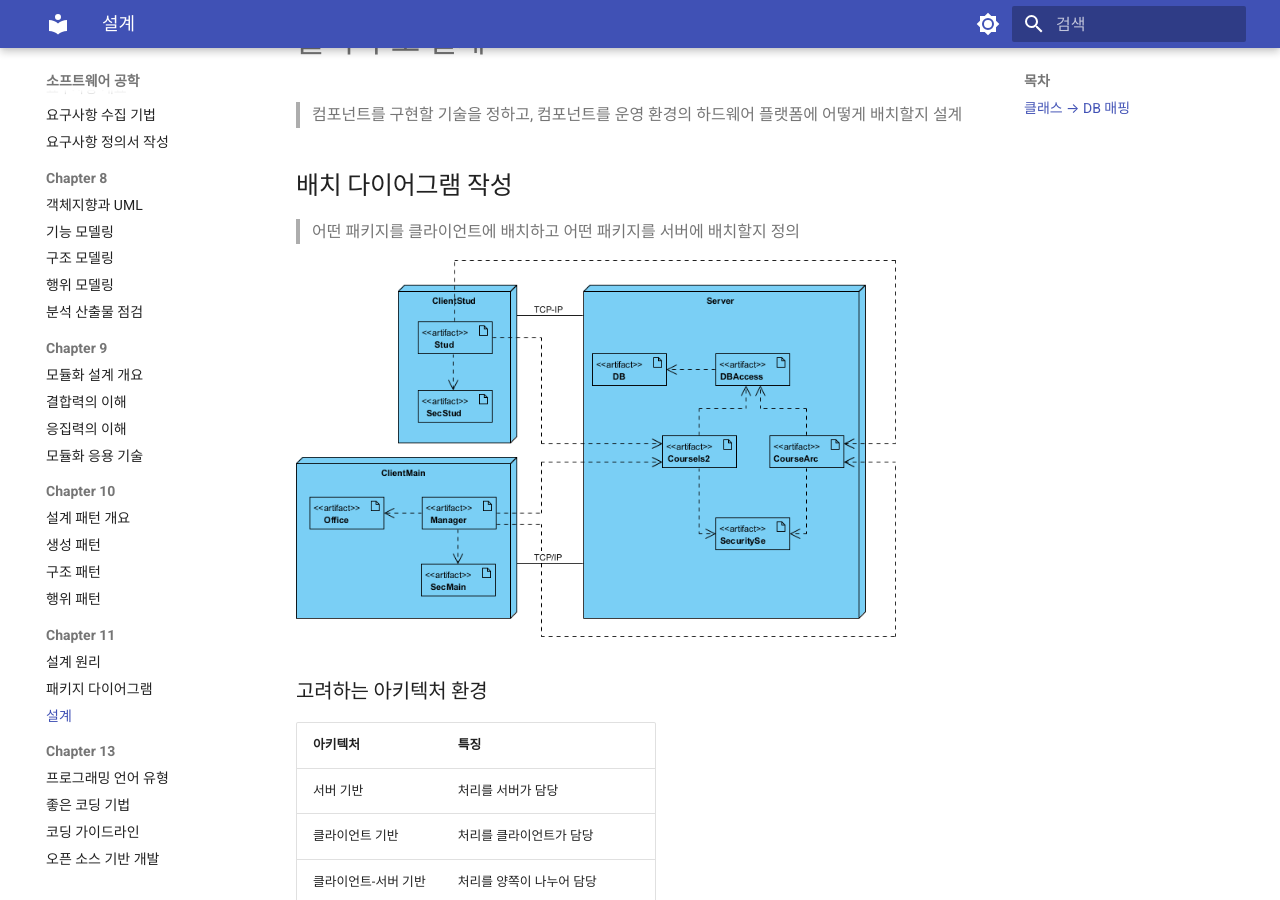
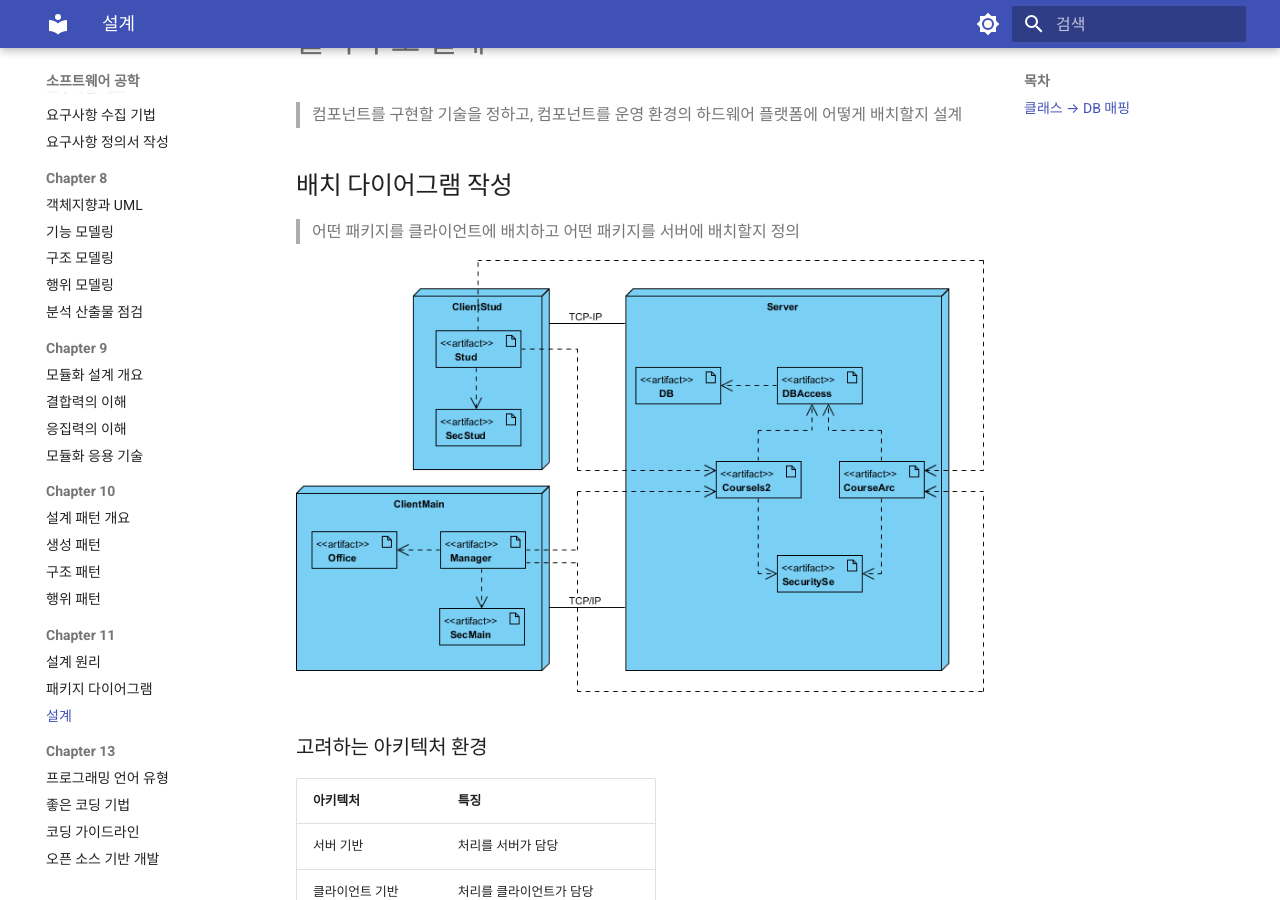
Before and after one commit to CokaNuri/CSBE, an MkDocs documentation site: the page built from docs/software-engineering/Chapter 11/03 설계.md, in a window 1280 px wide and 900 px high, scrolled down 1781 px. Built offline with MkDocs 1.6.1 and Material for MkDocs 9.7.7, drawn with Linux system fonts in a browser that asks for light colours.

Commit message:
03 이미지 수정

```diff
--- a/docs/software-engineering/Chapter 11/03 설계.md
+++ b/docs/software-engineering/Chapter 11/03 설계.md
@@ -45,7 +45,7 @@
 
 > 어떤 패키지를 클라이언트에 배치하고 어떤 패키지를 서버에 배치할지 정의
 
-![](deploy.png){ width=600, height=800 }
+![](deploy.png){ width=750, height=900 }
 
 ### 고려하는 아키텍처 환경
 
```
